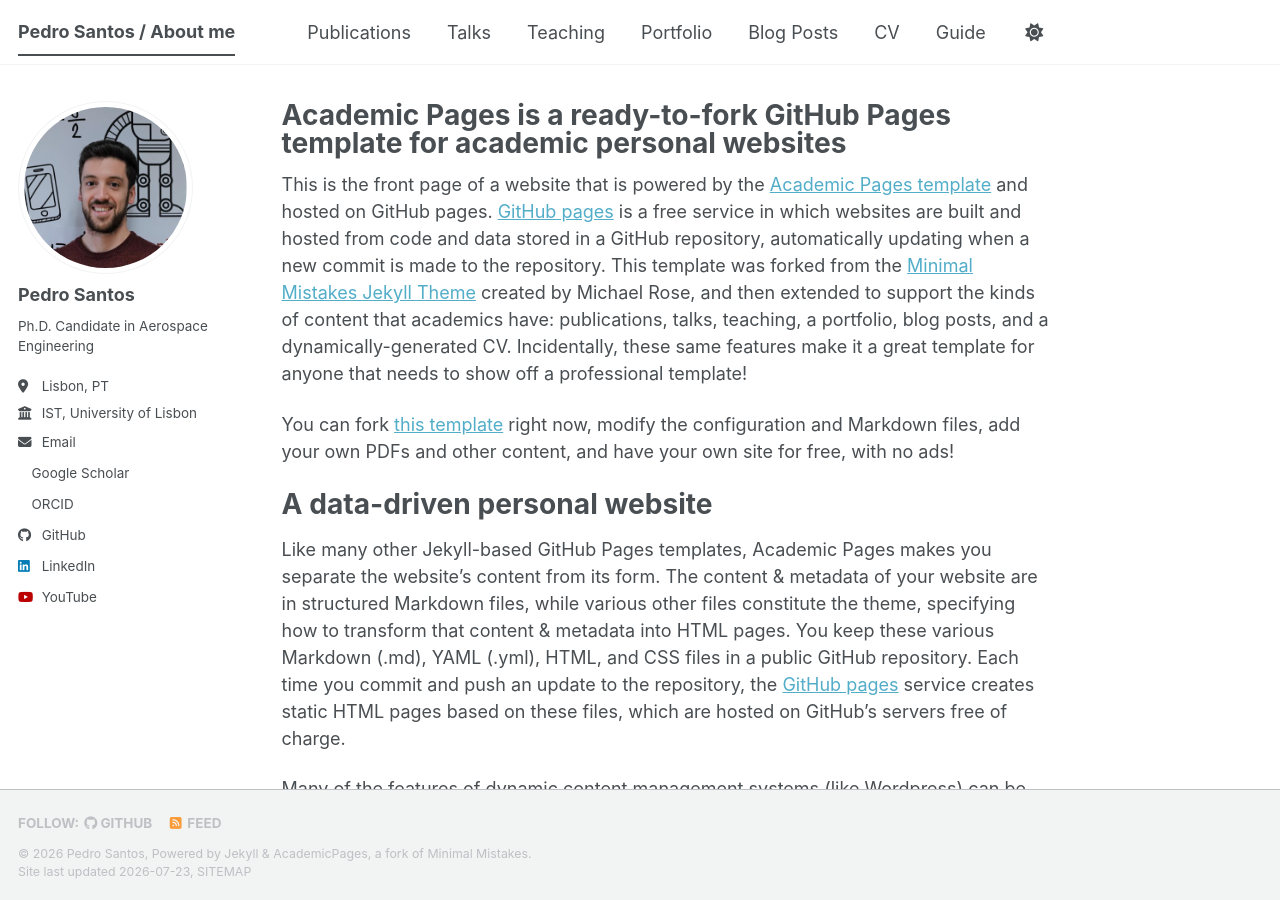
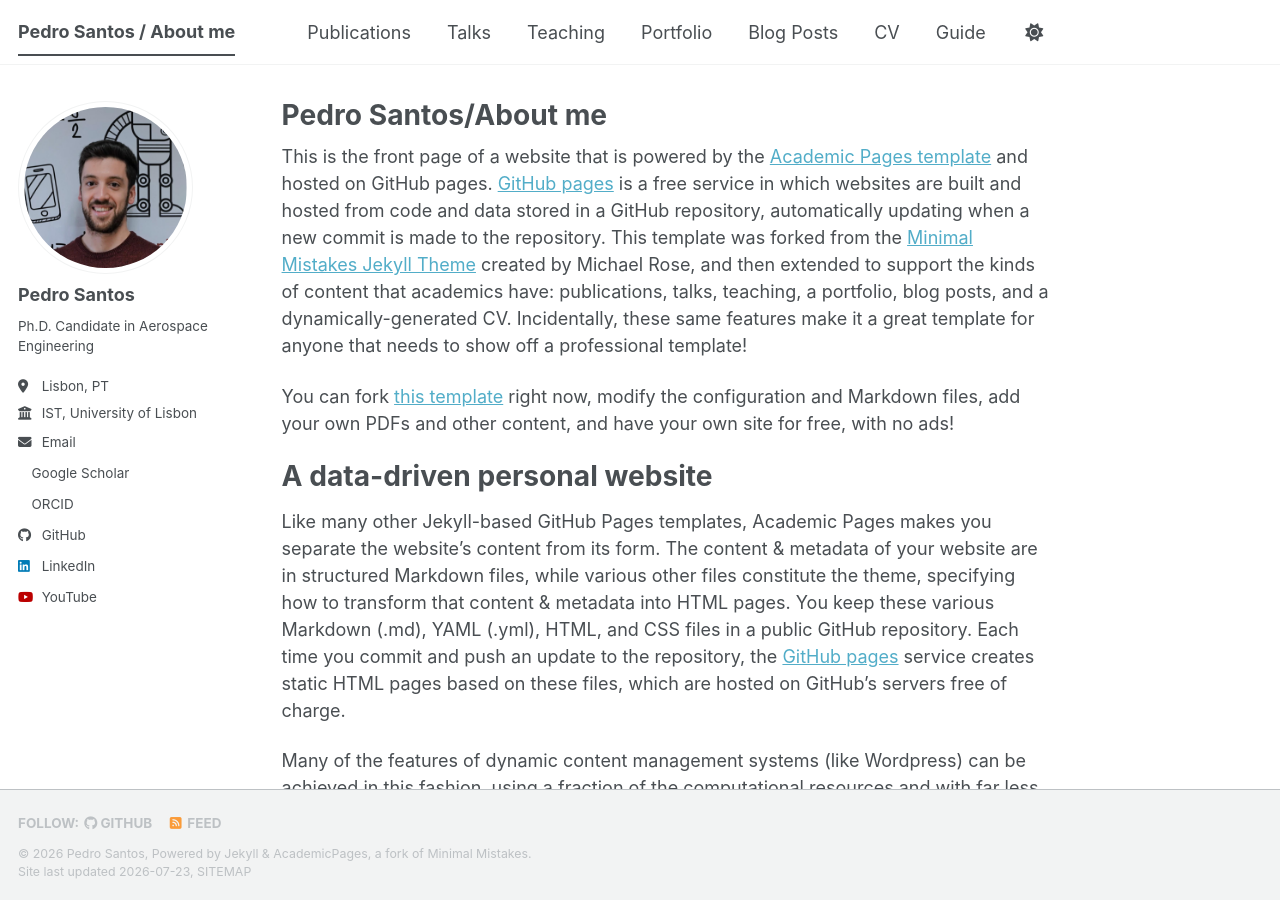
Before and after one commit to pedrosantos31/pedrosantos31.github.io, a Jekyll site: the page built from _pages/about.md, in a window 1280 px wide and 900 px high. Built offline with Jekyll 4.4.1, drawn with Linux system fonts in a browser that asks for light colours; a style sheet for code colours, icons or effects is not loaded.

Commit message:
Update about.md

```diff
--- a/_pages/about.md
+++ b/_pages/about.md
@@ -1,6 +1,6 @@
 ---
 permalink: /
-title: "Academic Pages is a ready-to-fork GitHub Pages template for academic personal websites"
+title: "Pedro Santos/About me"
 author_profile: true
 redirect_from:
   - /about/
```
